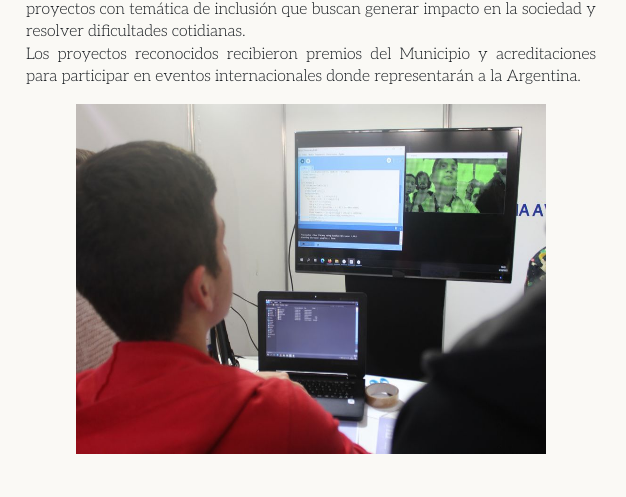
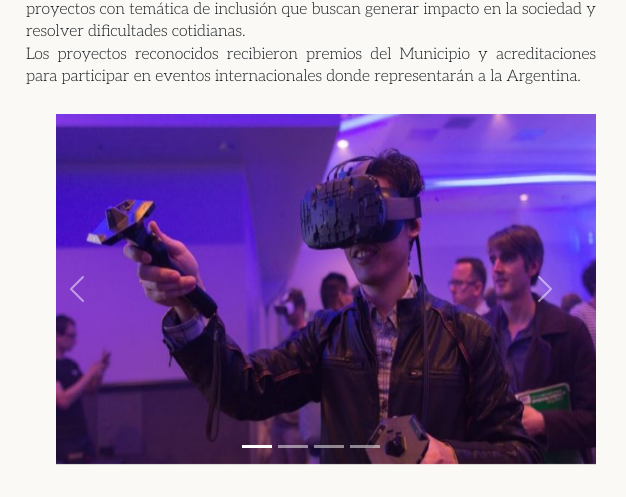
Before and after one commit to aletomk/Repositorio-proyecto-supa, a website: page index.html in a window 1280 px wide. Shown: the part 455-952 px from the top of the page, 654-1280 px from the left. Drawn offline with nearby package versions, Linux system fonts and the light colour scheme.

Commit message:
implementé el carousel de Bootstrap al index

```diff
--- a/index.html
+++ b/index.html
@@ -10,6 +10,7 @@
     <!-- CSS BOOTSTRAP -->
     <link href="https://cdn.jsdelivr.net/npm/bootstrap@5.2.2/dist/css/bootstrap.min.css" rel="stylesheet" integrity="sha384-Zenh87qX5JnK2Jl0vWa8Ck2rdkQ2Bzep5IDxbcnCeuOxjzrPF/et3URy9Bv1WTRi" crossorigin="anonymous">
     <!-- ICONOS -->
+    <link rel="shortcut icon" type="image/x-icon" href="img/supa.ico">
     <link rel="stylesheet" href="https://use.fontawesome.com/releases/v5.8.1/css/all.css" integrity="sha384-50oBUHEmvpQ+1lW4y57PTFmhCaXp0ML5d60M1M7uH2+nqUivzIebhndOJK28anvf" crossorigin="anonymous">
     <!-- ANIMACIONES -->
     <link rel="stylesheet" href="https://cdnjs.cloudflare.com/ajax/libs/animate.css/4.1.1/animate.min.css">
@@ -57,9 +58,7 @@
                     </p>
                 </article>
                 <div><iframe class="mapa-noticia" src="https://www.google.com/maps/embed?pb=!1m18!1m12!1m3!1d13134.523993727506!2d-58.401626492187475!3d-34.61349130000001!2m3!1f0!2f0!3f0!3m2!1i1024!2i768!4f13.1!3m3!1m2!1s0x95bccadf7519f753%3A0x5e1f10ca2eb60676!2zVW5pw7NuIEluZm9ybcOhdGljYQ!5e0!3m2!1ses!2sar!4v1669126352637!5m2!1ses!2sar" width="600" height="450" style="border:0;" allowfullscreen="" loading="lazy" referrerpolicy="no-referrer-when-downgrade"></iframe></div>
-
             </div>
-            <!--<div class="v-linea-noticias"></div>-->
             <div>
                 <h3>Feria de Tecnologías para la Inclusión</h3>
                 <article>
@@ -68,7 +67,40 @@
                     Los proyectos reconocidos recibieron premios del Municipio y acreditaciones para participar en eventos internacionales donde representarán a la Argentina.
                     </p>
                 </article>
-                <div><img src="img/ferianoticia.jpg" class="imagen-noticia" alt="Feria de tecnologías para la inclusión"></div>
+                <!-- CARRUSEL BOOTSTRAP -->
+                <div id="carouselExampleIndicators" class="carousel slide" data-bs-ride="true">
+                    <!-- INDICADORES -->
+                    <div class="carousel-indicators">
+                        <button type="button" data-bs-target="#carouselExampleIndicators" data-bs-slide-to="0" class="active" aria-current="true" aria-label="Slide 1"></button>
+                        <button type="button" data-bs-target="#carouselExampleIndicators" data-bs-slide-to="1" aria-label="Slide 2"></button>
+                        <button type="button" data-bs-target="#carouselExampleIndicators" data-bs-slide-to="2" aria-label="Slide 3"></button>
+                        <button type="button" data-bs-target="#carouselExampleIndicators" data-bs-slide-to="3" aria-label="Slide 4"></button>
+                    </div>
+                    <!-- IMAGENES -->
+                    <div class="carousel-inner">
+                      <div class="carousel-item active" data-bs-interval="4000">
+                            <img src="img/ferianoticia3.jpg" class="d-block w-100 imagen-noticia" alt="Feria de Tecnologías para la Inclusión - realidad virtual">
+                      </div>
+                      <div class="carousel-item" data-bs-interval="4000">
+                            <img src="img/ferianoticia.jpg" class="d-block w-100 imagen-noticia" alt="Feria de Tecnologías para la Inclusión - escaner 3d">
+                      </div>
+                      <div class="carousel-item" data-bs-interval="4000">
+                            <img src="img/ferianoticia2.jpg" class="d-block w-100 imagen-noticia" alt="Feria de Tecnologías para la Inclusión - robot arduino">
+                      </div>
+                      <div class="carousel-item" data-bs-interval="4000">
+                            <img src="img/ferianoticia4.jpg" class="d-block w-100 imagen-noticia" alt="Feria de Tecnologías para la Inclusión">
+                      </div>
+                    </div>
+                    <!-- FLECHAS -->
+                    <button class="carousel-control-prev" type="button" data-bs-target="#carouselExampleIndicators" data-bs-slide="prev">
+                        <span class="carousel-control-prev-icon" aria-hidden="true"></span>
+                        <span class="visually-hidden">Anterior</span>
+                    </button>
+                    <button class="carousel-control-next" type="button" data-bs-target="#carouselExampleIndicators" data-bs-slide="next">
+                        <span class="carousel-control-next-icon" aria-hidden="true"></span>
+                        <span class="visually-hidden">Siguiente</span>
+                    </button>
+                </div>
             </div>
         </section>
 
--- a/scss/_index.scss
+++ b/scss/_index.scss
@@ -23,9 +23,7 @@ section div{
 }
 
 .imagen-noticia{
-    width: 470px;
     height: 350px;
-    display: block;
     margin: 0 auto;
 }
 
```
Also changed, not shown: pages/eventos.html (+1 -0 lines), pages/preguntas_frecuentes.html (+1 -0 lines), pages/quienes_somos.html (+1 -0 lines), pages/registro.html (+1 -0 lines), css/styles.css, img/ferianoticia2.jpg (added), img/ferianoticia3.jpg (added), img/ferianoticia4.jpg (added), img/supa-chico.png (added), img/supa.ico (added), index-viejo.html (line endings or trailing spaces), 3 other files.
